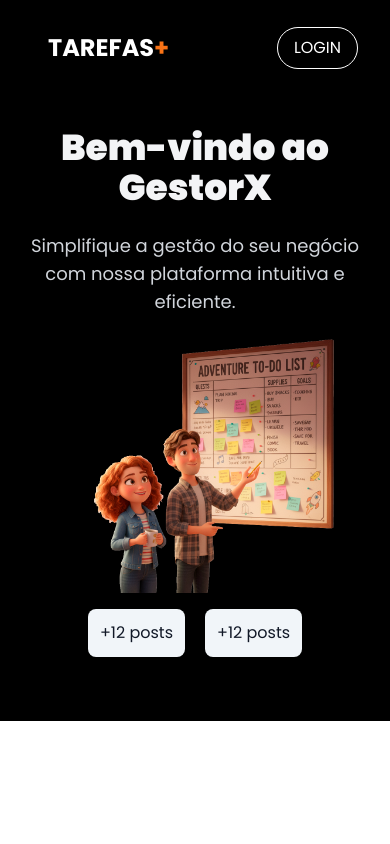
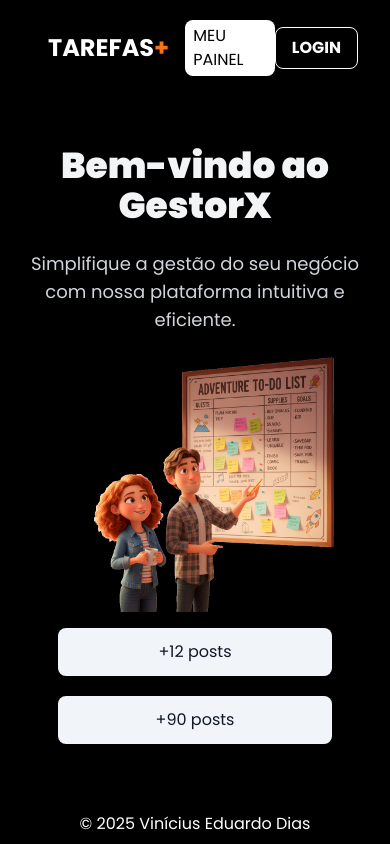
Before and after one commit to ViniciusEduardoDias/gestor-x, a Next.js app: page / in a window 390 px wide. Built offline with nearby package versions, Linux system fonts and the light colour scheme.

Commit message:
feat: terminando estrutura da page e do header, criação do footer básico

```diff
--- a/src/app/globals.css
+++ b/src/app/globals.css
@@ -11,6 +11,7 @@
 }
 body {
   font-family: "Poppins", sans-serif;
+  background-color: black;
 }
 
 :root {
--- a/src/app/layout.tsx
+++ b/src/app/layout.tsx
@@ -1,6 +1,7 @@
 import type { Metadata } from "next";
 import "./globals.css";
 import Header from "@/components/Header";
+import Footer from "@/components/Footer";
 
 export const metadata: Metadata = {
   title: "Tarefas App",
@@ -17,6 +18,7 @@ export default function RootLayout({
       <body>
         <Header />
         {children}
+        <Footer />
       </body>
     </html>
   );
--- a/src/app/page.tsx
+++ b/src/app/page.tsx
@@ -2,7 +2,7 @@ import Image from "next/image";
 
 export default function Home() {
   return (
-    <main className="flex flex-col items-center justify-center text-center px-6 pt-8 pb-16 bg-black color-gray-100">
+    <main className="flex h-[calc(100vh-190px)] flex-col items-center justify-center text-center px-6 pb-16 bg-black color-gray-100">
       <h1 className="text-4xl md:text-5xl font-extrabold mb-6 text-gray-100">
         Bem-vindo ao GestorX
       </h1>
@@ -17,12 +17,12 @@ export default function Home() {
         height={100}
         className="mb-4"
       />
-      <section className="flex gap-5 items-center justify-center">
-        <div className="bg-slate-100 p-3 rounded-lg text-gray-900 hover:bg-orange-500 hover:text-white transition-colors duration-300 cursor-pointer hover:scale-105">
+      <section className="flex flex-col w-full md:flex-row gap-5 items-center justify-center">
+        <div className="bg-slate-100 w-[80%] md:w-auto p-3 rounded-lg text-gray-900 hover:bg-orange-500 hover:text-white transition-colors duration-300 cursor-pointer hover:scale-105">
           <span>+12 posts</span>
         </div>
-        <div className="bg-slate-100 p-3 rounded-lg text-gray-900 hover:bg-orange-500 hover:text-white transition-colors duration-300 cursor-pointer hover:scale-105">
-          <span>+12 posts</span>
+        <div className="bg-slate-100 w-[80%] md:w-auto p-3 rounded-lg text-gray-900 hover:bg-orange-500 hover:text-white transition-colors duration-300 cursor-pointer hover:scale-105">
+          <span>+90 posts</span>
         </div>
       </section>
     </main>
--- /dev/null
+++ b/src/components/Footer.tsx
@@ -0,0 +1,7 @@
+export default function Footer() {
+  return (
+    <footer className="h-[40px] flex items-center justify-center text-white">
+      © 2025 Vinícius Eduardo Dias
+    </footer>
+  );
+}
--- a/src/components/Header.tsx
+++ b/src/components/Header.tsx
@@ -1,13 +1,18 @@
+import Link from "next/link";
+
 export default function Header() {
   return (
-    <header className="bg-black w-full px-8 py-4">
+    <header className="bg-black w-full px-8 pt-4 h-[150px]">
       <div className="w-full flex justify-between  md:max-w-[900px] mx-auto items-center">
-        <div>
+        <Link href="/">
           <h1 className="font-bold text-white text-2xl md:text-3xl p-4">
             TAREFAS<span className="text-orange-500">+</span>
           </h1>
-        </div>
-        <div className="px-4 py-2 rounded-3xl text-white border border-white bg-none cursor-pointer transition-colors duration-300 hover:scale-105">
+        </Link>
+        <Link href="/dashboard" className="flex">
+          <div className="bg-white px-2 py-1 rounded-lg">MEU PAINEL</div>
+        </Link>
+        <div className="px-4 py-2 rounded-lg font-bold text-white border border-white bg-none cursor-pointer transition-colors duration-300 hover:bg-white hover:text-black hover:scale-105">
           LOGIN
         </div>
       </div>
```
